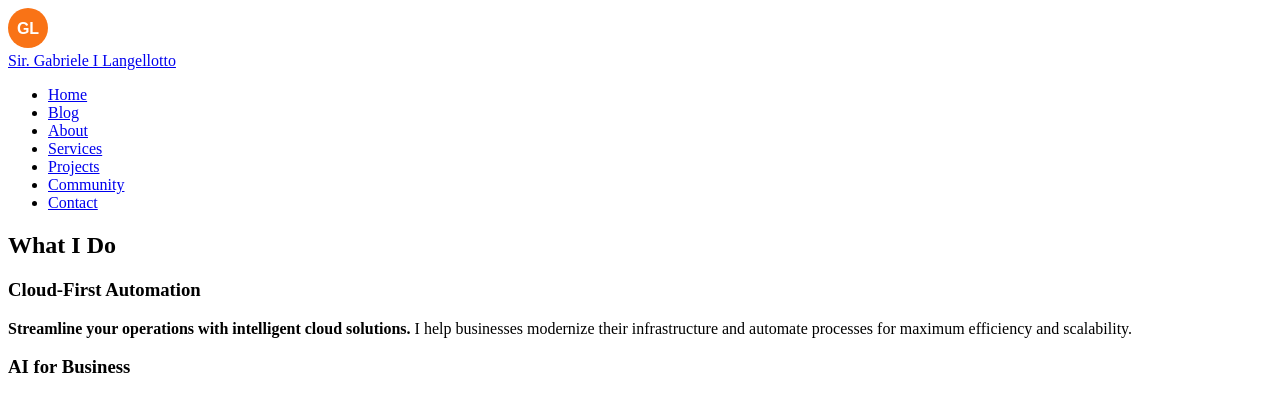
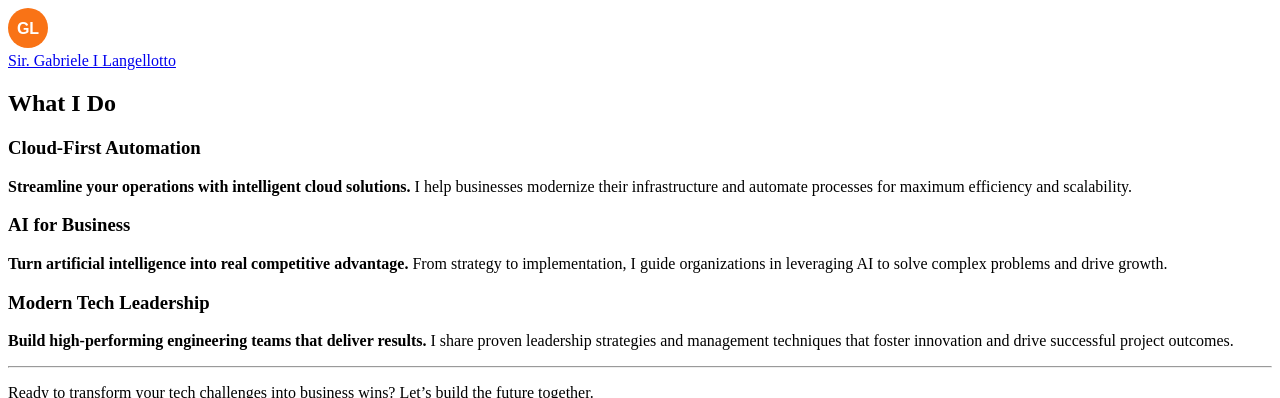
Before and after one commit to GIL794/gil794.github.io, a Jekyll site: the page built from index.md, in a window 1280 px wide, cut to the strip 0-398 px from the top of the page. Built offline with Jekyll 4.4.1, drawn with Linux system fonts in a browser that asks for light colours; part of the change alters nothing that is shown.

Commit message:
Update _config.yml

```diff
--- a/_config.yml
+++ b/_config.yml
@@ -17,21 +17,21 @@ plugins:
   - jekyll-feed
   - jekyll-paginate
 # Navigation
-navigation_header:
-  - title: Home
-    url: /
-  - title: Blog
-    url: /blog/
-  - title: About
-    url: /about/
-  - title: Services
-    url: /services/
-  - title: Projects
-    url: /projects/
-  - title: Community
-    url: /community/
-  - title: Contact
-    url: /contact/
+# navigation_header:
+#  - title: Home
+ #   url: /
+  #- title: Blog
+   # url: /blog/
+  #- title: About
+   # url: /about/
+  #- title: Services
+  #  url: /services/
+ # - title: Projects
+   # url: /projects/
+  #- title: Community
+ #   url: /community/
+ # - title: Contact
+#    url: /contact/
 # Pagination
 paginate: 5
 paginate_path: "/blog/page:num/"
```
